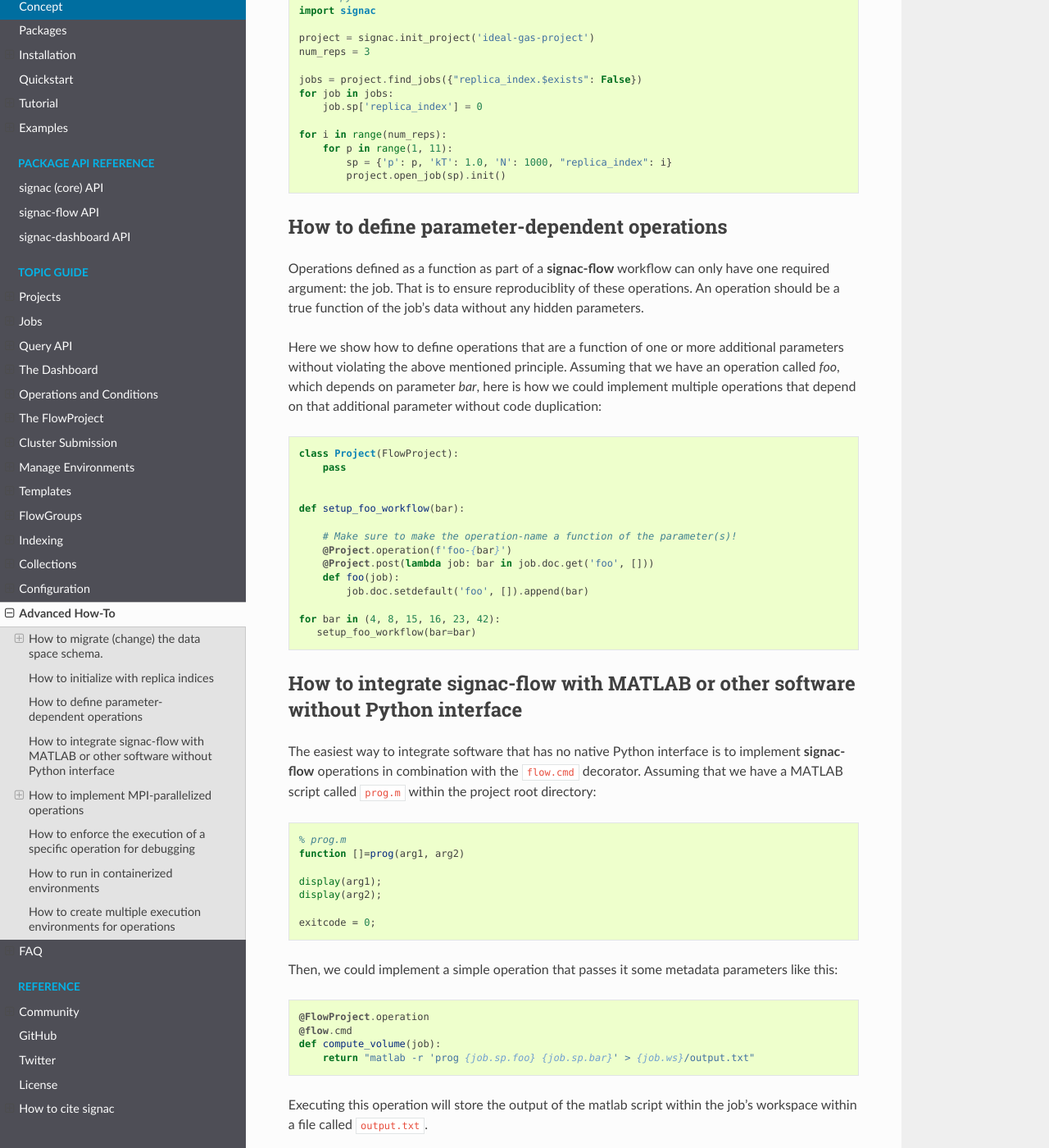
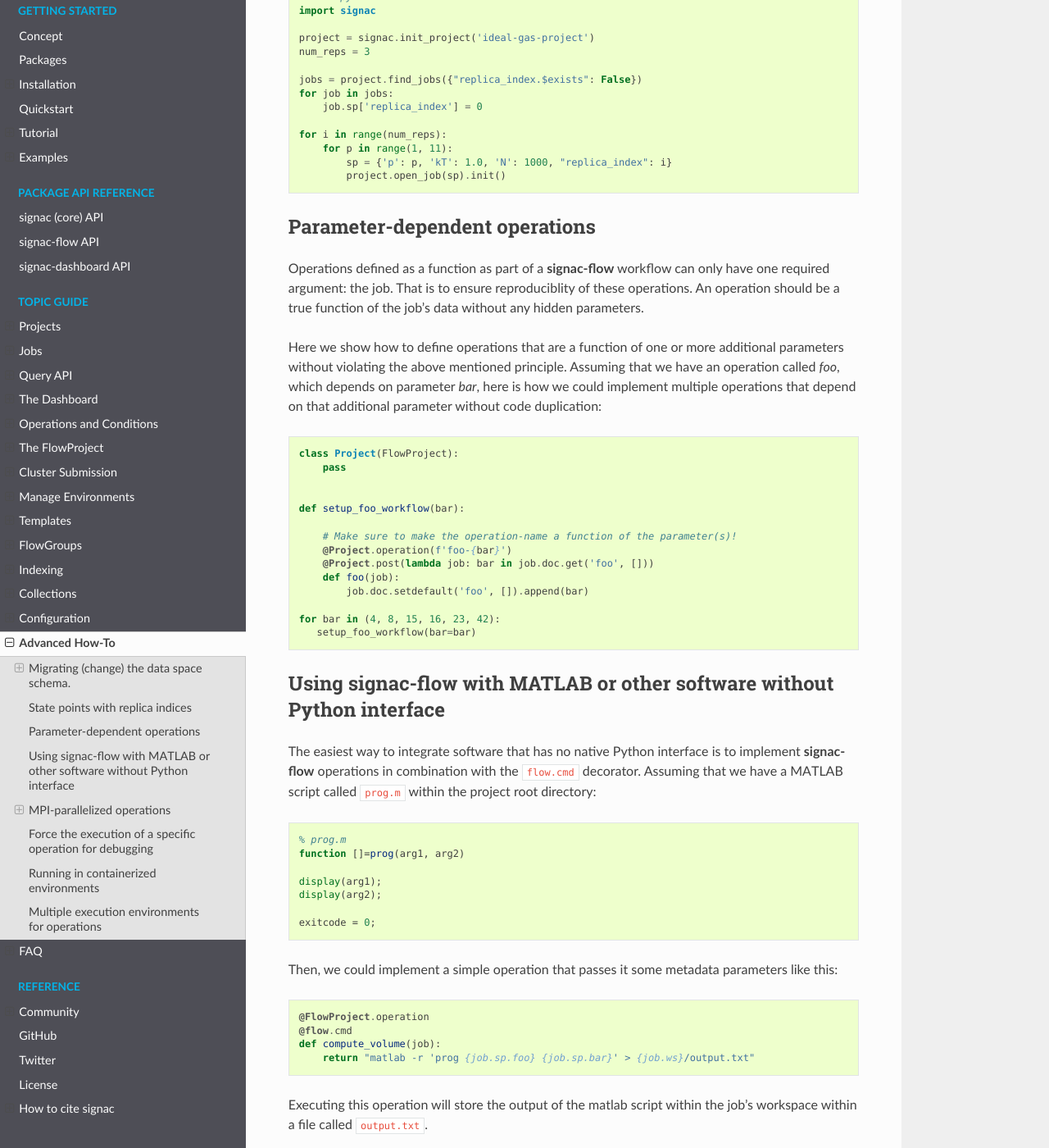
Before and after one commit to glotzerlab/signac-docs, a Sphinx documentation site: the page built from docs/source/recipes.rst, in a window 1280 px wide and 1400 px high, scrolled down 1993 px. Shown: the whole window at 82% size. Built offline with Sphinx 7.4.7 and the Read the Docs theme 2.0.0, drawn with Linux system fonts in a browser that asks for light colours; some of the changed text lies outside the part shown.

Commit message:
renaming subheadings for clarity

```diff
--- a/docs/source/recipes.rst
+++ b/docs/source/recipes.rst
@@ -11,7 +11,7 @@
     Move all recipes below into a 'General' section once we have added more recipes.
 
 
-How to migrate (change) the data space schema.
+Migrating (change) the data space schema.
 ==============================================
 
 Adding/renaming/deleting keys
@@ -86,7 +86,7 @@
 
 .. [#f1] The use of dots in keys is deprecated. Dots will be exclusively used to denote nested keywords in the future.
 
-How to initialize with replica indices
+State points with replica indices
 ======================================
 
 We often require multiple jobs with the same statepoint to collect enough information to make statistical inferences about the data. Instead of creating multiple projects to handle this, we can simply add a **replica_index** to the statepoint. For example, we can use the following code to generate 3 copies of each statepoint in a workspace:
@@ -108,7 +108,7 @@
             sp = {'p': p, 'kT': 1.0, 'N': 1000, "replica_index": i}
             project.open_job(sp).init()
 
-How to define parameter-dependent operations
+Parameter-dependent operations
 ============================================
 
 Operations defined as a function as part of a **signac-flow** workflow can only have one required argument: the job.
@@ -138,7 +138,7 @@
 
 .. _rec_external:
 
-How to integrate signac-flow with MATLAB or other software without Python interface
+Using signac-flow with MATLAB or other software without Python interface
 ===================================================================================
 
 The easiest way to integrate software that has no native Python interface is to implement **signac-flow** operations in combination with the ``flow.cmd`` decorator.
@@ -171,7 +171,7 @@
     Clarify that in principle the only Python needed is the definition of the bash command as a string returned from a decorated Python function.
 
 
-How to implement MPI-parallelized operations
+MPI-parallelized operations
 ============================================
 
 There are basically two strategies to implement :class:`~.flow.FlowProject` operations that are MPI-parallelized, one for external programs and one for Python scripts.
@@ -262,7 +262,7 @@
 
 Storing the above template in a file called ``templates/script.sh`` within your project root directory will prepend *every* operation command with ``mpiexec`` and so on.
 
-How to enforce the execution of a specific operation for debugging
+Force the execution of a specific operation for debugging
 ==================================================================
 
 Sometimes it is necessary to repeatedly run a specific operation although it is not technically eligible for execution.
@@ -283,7 +283,7 @@
 
 Then you could execute the operation for a hypothetical job with id *abc123*, for example with ``$ python project.py run -o foo -j abc123``, irrespective of whether the ``foo.txt`` file exists or not.
 
-How to run in containerized environments
+Running in containerized environments
 ========================================
 
 .. _docker: https://www.docker.com/
@@ -346,7 +346,7 @@
       4. How to synchronize between two different compute environments.
       5. How to use **signac** in combination with a docker/singularity container.
 
-How to create multiple execution environments for operations
+Multiple execution environments for operations
 ============================================================
 
 Suppose that for a given project you wanted to run jobs on multiple
```
Also changed, not shown: other parts of docs/source/recipes.rst (+1 -1 lines).
